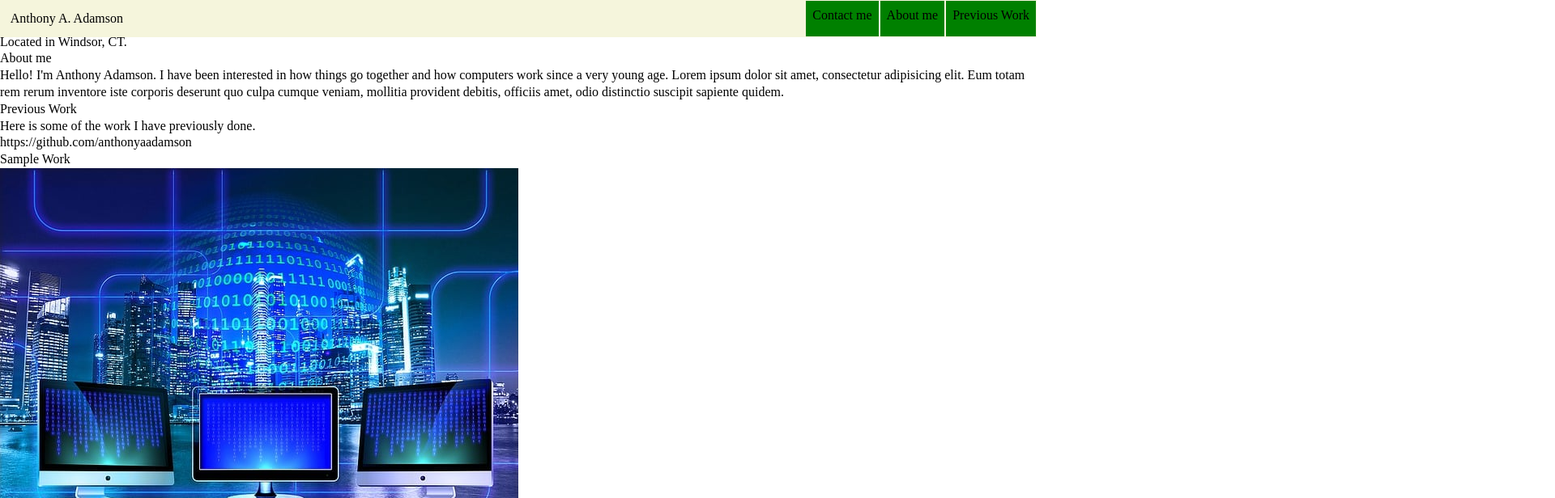
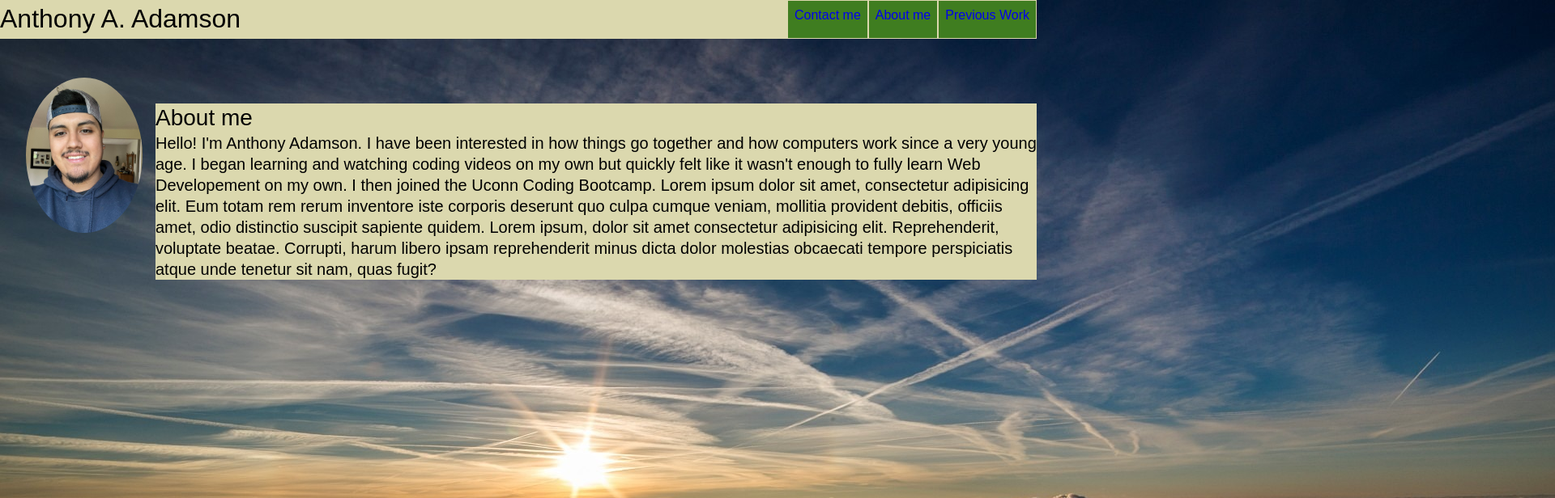
Before and after one commit to anthonyaadamson/portfolio-website, a plain HTML site: page index.html in a window 1280 px wide. Shown: the top 616 px of the page at 81% size, 1920 px wide, since content can reach past the window. Drawn offline with Linux system fonts and the light colour scheme.

Commit message:
Added content, links and images to webpage

```diff
--- a/assests/styles.css
+++ b/assests/styles.css
@@ -1,21 +1,67 @@
+:root {
+    --navHeight: 3rem;
+    --dark: #24292E;
+    --light: #DBD8AE;
+    --green: #3F7D20;
+}
 * {
     box-sizing: border-box;
 }
 body {
-  display: flex;
-  flex-direction: column;
-  line-height: 1.3;
+    font-family: Arial, Helvetica, sans-serif;
+    display: flex;
+    flex-direction: column;
+    line-height: 1.3;
+    background-color: var(--dark);
+    width: 100%;
+    height: 100%;
+    overflow-y: scroll;
+    scroll-behavior: smooth;
+}
+
+h1 {
+    font-size: 2rem;
+    flex-shrink: inherit;
+}
+h2 {
+    font-size: 1.75rem;
+}
+h3 {
+    font-size: 1.5rem;
+}
+p {
+    font-size: 1.25rem;
+}
+a {
+    text-decoration: none;
 }
 
 header {
   display: flex;
   justify-content: space-between;
   align-items: center;
-  padding: 1%;
-  /* use CSS var() function to reference a variable created above */
-  background-color: var(--dark);
-  color: var(--light);
 }
+
+main {
+    margin-top: var(--navHeight);
+    display: flex;
+    flex-direction: column;
+    flex-wrap: wrap;
+    width: 100%;
+}
+
+nav {
+    position: fixed;
+    top: 0;
+    width: 100%;
+    height: var(--navHeight);
+    display: inline-flex;
+    flex-direction: row;
+    background-color: var(--light);
+    justify-content: space-between;
+    z-index: 2;
+}
+
 
 nav ul {
     display: flex;
@@ -30,25 +76,76 @@ nav li {
     justify-content: center;
     padding: 8px;
     margin: 1px;
-    background-color: green;
+    background-color: var(--green);
+}
+
+.about-me-text {
+    z-index: 1;
+    position: absolute;
+    top: 8rem;
+    left: 12rem;
+    background-color: var(--light);
+}
+
+.contact-me-container {
+    z-index: 1;
+    position: absolute;
+    bottom: 2rem;
+    left: 3rem;
+    background-color: var(--light);
+}
+
+.image-container {
+    display: flex;
+    position: relative;
+    width: 100%;
 }
 
 
-nav {
-    position: fixed;
-    top: 0;
-    width: 100%;
-    display: inline-flex;
-    flex-direction: row;
-    background-color: beige;
-    justify-content: space-between;
+.background-img {
+    z-index: 0;
+    max-width: fit-content;
+    background-size: 100vw;
+}
+.profile-picture {
+    flex-shrink: inherit;
+    border-radius: 50%;
+    position: absolute;
+    top: 6rem;
+    left: 2rem;
+    height: 12rem;
+    width: auto;
 }
 
-main {
-    display: flex;
-    flex-direction: column;
+.previous-work-container {
+    display: inline-block;
+    text-align: center;
+    justify-content: center;
+    border-radius: 10%;
+    background-color: var(--green);
 }
 
-h1 {
+.previous-work-header {
+    margin: 2rem;
+    padding: 1rem;
+}
 
+.card-container {
+    text-align: center;
+    display: grid;
+    grid-template-columns: 1fr 1fr 1fr;
+    grid-template-rows: 1fr;
+    gap: 2px 2px;
+    background-color: var(--green);
+    border-radius: 5%;
 }
+@media screen and (max-width: 992px) {
+    .card-container {
+        justify-content: center;
+        align-items: center;
+        display: grid;
+        grid-template-columns: 1fr;
+        grid-template-rows: 1fr;
+        gap: 0px 0px;
+    }
+}
--- a/index.html
+++ b/index.html
@@ -12,50 +12,54 @@
             <h1>Anthony A. Adamson</h1>
         </header>
         <ul>
-            <li>Contact me</li>
-            <li>About me</li>
-            <li>Previous Work</li>
+            <li><a href="#contact-me">Contact me</a></li>
+            <li><a href="#about-me">About me</a></li>
+            <li><a href="#previous-work">Previous Work</a></li>
         </ul>
     </nav>
-
-    <main>
+    <div class="image-container">
         <section>
-            <div class="card-container">
-                <h2>Contact me</h2>
-                <ul>
-                   <li>Email at: anthonyaadamson@gmail.com</li>
-                   <li>Located in Windsor, CT.</li>
-                </ul>
-
-
-            </div>
-        </section>
-        <section>
-            <div class="card-container">
+            <img class="background-img" src="../portfolio-website/assests/background.jpg" alt="Image of the Ocean with a Sunset and a small fishing boat.">
+            <img class="profile-picture" src="../portfolio-website/assests/ProfilePicture.jpeg" alt="Picture of Anthony Adamson.">
+            <div class="about-me-text" id="about-me">
                 <h2>About me</h2>
-                <p>Hello! I'm Anthony Adamson. I have been interested in how things go together and how computers work since a very young age.
-                    Lorem ipsum dolor sit amet, consectetur adipisicing elit. Eum totam rem rerum inventore iste corporis deserunt quo culpa cumque veniam, mollitia provident debitis, officiis amet, odio distinctio suscipit sapiente quidem.
+                <p>Hello! I'm Anthony Adamson. I have been interested in how things go together and how computers work since a very young age. I began learning and watching coding videos on my own but quickly felt like it wasn't enough to fully learn Web Developement on my own. I then joined the Uconn Coding Bootcamp.
+                    Lorem ipsum dolor sit amet, consectetur adipisicing elit. Eum totam rem rerum inventore iste corporis deserunt quo culpa cumque veniam, mollitia provident debitis, officiis amet, odio distinctio suscipit sapiente quidem. Lorem ipsum, dolor sit amet consectetur adipisicing elit. Reprehenderit, voluptate beatae. Corrupti, harum libero ipsam reprehenderit minus dicta dolor molestias obcaecati tempore perspiciatis atque unde tenetur sit nam, quas fugit?
                 </p>
             </div>
         </section>
         <section>
-            <div class="card-container">
+            <div class="contact-me-container" id="contact-me">
+                <h2>Contact me</h2>
+                <ul>
+                   <li>Email at: <a href="anthonyaadamson@gmail.com">anthonyaadamson@gmail.com</a></li>
+                   <li>Located in Windsor, CT.</li>
+                   <li><a href="https://github.com/anthonyaadamson">Github Profile</a></li>
+                </ul>
+            </div>
+        </section>
+    </div>
+    <main>
+        <section class="previous-work-container" id="previous-work">
+            <div class="previous-work-header">
                 <h2>Previous Work</h2>
                 <h3>Here is some of the work I have previously done.</h3>
                 <p>https://github.com/anthonyaadamson</p>
+            </div>
+            <div class="card-container">
                 <div class="previous-work-card">
-                    <h3>Sample Work</h3>
-                    <img src="assests/sample.jpg" alt="Computer Screens with Binary around it.">
+                    <h3 class="work-title">Sample Work</h3>
+                    <a href="https://github.com/anthonyaadamson"><img src="assests/sample.jpg" alt="Computer Screens with Binary around it."></a>
                     <p>Lorem, ipsum dolor sit amet consectetur adipisicing elit. Excepturi corrupti atque eius non dolorem magni est ipsa exercitationem rem?</p>
                 </div>
                 <div class="previous-work-card">
-                    <h3>Sample Work</h3>
-                    <img src="assests/sample.jpg" alt="Computer Screens with Binary around it.">
+                    <h3 class="work-title">Sample Work</h3>
+                    <a href="https://github.com/anthonyaadamson"><img src="assests/sample.jpg" alt="Computer Screens with Binary around it."></a>
                     <p>Lorem, ipsum dolor sit amet consectetur adipisicing elit. Excepturi corrupti atque eius non dolorem magni est ipsa exercitationem rem?</p>
                 </div>
                 <div class="previous-work-card">
-                    <h3>Sample Work</h3>
-                    <img src="assests/sample.jpg" alt="Computer Screens with Binary around it.">
+                    <h3 class="work-title">Sample Work</h3>
+                    <a href="https://github.com/anthonyaadamson"><img src="assests/sample.jpg" alt="Computer Screens with Binary around it."></a>
                     <p>Lorem, ipsum dolor sit amet consectetur adipisicing elit. Excepturi corrupti atque eius non dolorem magni est ipsa exercitationem rem?</p>
                 </div>
             </div>
```
Also changed, not shown: assests/ProfilePicture.jpeg (added), assests/background.jpg (added).
